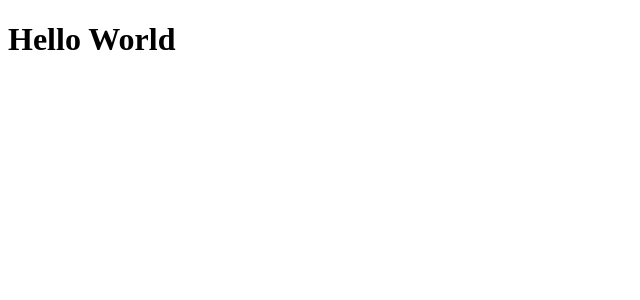
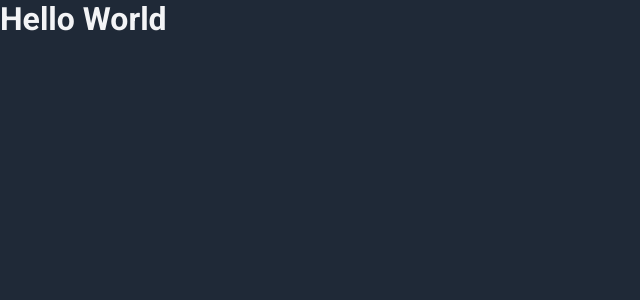
Before and after one commit to MarcoDevelop/03-dt-money, a React (Vite) app: page / in a window 1280 px wide. Shown: the top 300 px of the page, without its empty margins (0-640 px from the left). Built offline with nearby package versions, Linux system fonts and the light colour scheme.

Commit message:
Setup do projeto

```diff
--- a/index.html
+++ b/index.html
@@ -2,9 +2,14 @@
 <html lang="en">
   <head>
     <meta charset="UTF-8" />
-    <link rel="icon" type="image/svg+xml" href="/vite.svg" />
+    <link rel="preconnect" href="https://fonts.googleapis.com" />
+    <link rel="preconnect" href="https://fonts.gstatic.com" crossorigin />
+
+    <!-- <link rel="icon" type="image/svg+xml" href="/vite.svg" /> -->
     <meta name="viewport" content="width=device-width, initial-scale=1.0" />
-    <title>Vite + React + TS</title>
+
+    <link href="https://fonts.googleapis.com/css2?family=Roboto:wght@400;700&display=swap" rel="stylesheet" />
+    <title>DT Money</title>
   </head>
   <body>
     <div id="root"></div>
--- a/package.json
+++ b/package.json
@@ -18,6 +18,7 @@
     "@rocketseat/eslint-config": "^1.1.3",
     "@types/react": "^18.0.17",
     "@types/react-dom": "^18.0.6",
+    "@types/styled-components": "^5.1.26",
     "@vitejs/plugin-react": "^2.1.0",
     "eslint": "^8.26.0",
     "typescript": "^4.6.4",
--- a/src/App.tsx
+++ b/src/App.tsx
@@ -1,3 +1,12 @@
+import { ThemeProvider } from 'styled-components'
+import { defaultTheme } from './styles/themes/default'
+import { GlobalStyle } from './styles/themes/global'
+
 export function App() {
-  return <h1>Hello World</h1>
+  return (
+    <ThemeProvider theme={defaultTheme}>
+      <GlobalStyle />
+      <h1>Hello World</h1>
+    </ThemeProvider>
+  )
 }
--- /dev/null
+++ b/src/styles/themes/default.ts
@@ -0,0 +1,20 @@
+export const defaultTheme = {
+  white: '#f9fafb',
+
+  'gray-100': '#f3f4f6',
+  'gray-300': '#cbd5e1',
+  'gray-400': '#9ca3af',
+  'gray-500': '#6b7280',
+  'gray-600': '#4b5563',
+  'gray-700': '#334155',
+  'gray-800': '#1f2937',
+  'gray-900': '#111827',
+
+  'green-300': '#00B37E',
+  'green-500': '#00875F',
+  'green-700': '#015F43',
+
+  'red-300': '#fca5a5',
+  'red-500': '#ef4444',
+  'red-700': '#b91c1c',
+} as const
--- /dev/null
+++ b/src/styles/themes/global.ts
@@ -0,0 +1,24 @@
+import { createGlobalStyle } from 'styled-components'
+
+export const GlobalStyle = createGlobalStyle`
+  * {
+    margin: 0;
+    padding: 0;
+    box-sizing: border-box;
+  }
+
+  :focus {
+    outline: 0;
+    box-shadow: 0 0 0 2px ${(props) => props.theme['green-500']};
+  }
+
+  body {
+    background: ${(props) => props.theme['gray-800']};
+    color: ${(props) => props.theme['gray-100']};
+    -webkit-font-smoothing: antialiased;
+  }
+
+  body, input, textarea, button {
+    font: 400 1rem Roboto, sans-serif;
+  }
+`
```
Also changed, not shown: src/@types/styled.d.ts (added, +8 -0 lines), 1 other file (tests, documents, lock files or other folders).
